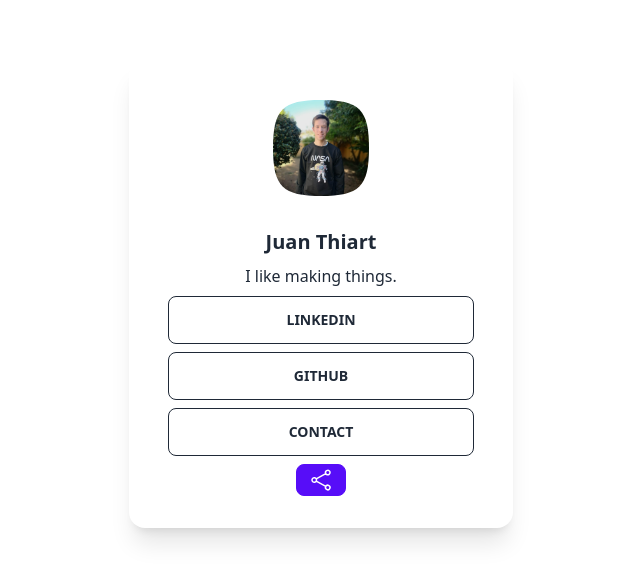
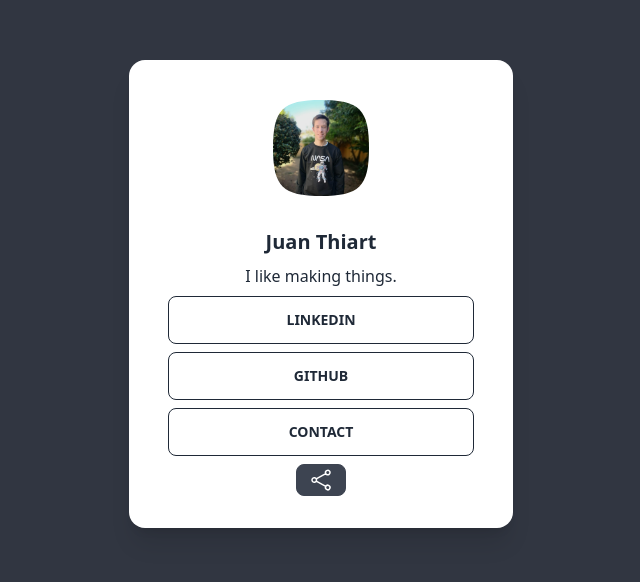
Before and after one commit to LilSadPanda/portifolio, a Vue app: page / in a window 1280 px wide. Shown: the part 106-688 px from the top of the page, without its empty margins (319-959 px from the left). Built offline with nearby package versions, Linux system fonts and the light colour scheme.

Commit message:
Updated Background

```diff
--- a/src/App.vue
+++ b/src/App.vue
@@ -1,7 +1,7 @@
 <template>
   <header>
   </header>
-  <div class="grid h-screen place-items-center">
+  <div class="grid h-screen place-items-center bg-neutral-focus">
     <div class="card w-96 bg-base-100 shadow-xl">
       <figure class="px-10 pt-10">
         <div class="avatar">
@@ -28,7 +28,7 @@
             </div>
           </div>
         </div>
-        <label class="btn btn-sm btn-primary" for="modal-share">
+        <label class="btn btn-sm btn-neutral-focus" for="modal-share">
           <svg xmlns="http://www.w3.org/2000/svg" fill="none" viewBox="0 0 24 24" stroke-width="1.5"
             stroke="currentColor" class="w-6 h-6">
             <path stroke-linecap="round" stroke-linejoin="round"
```
